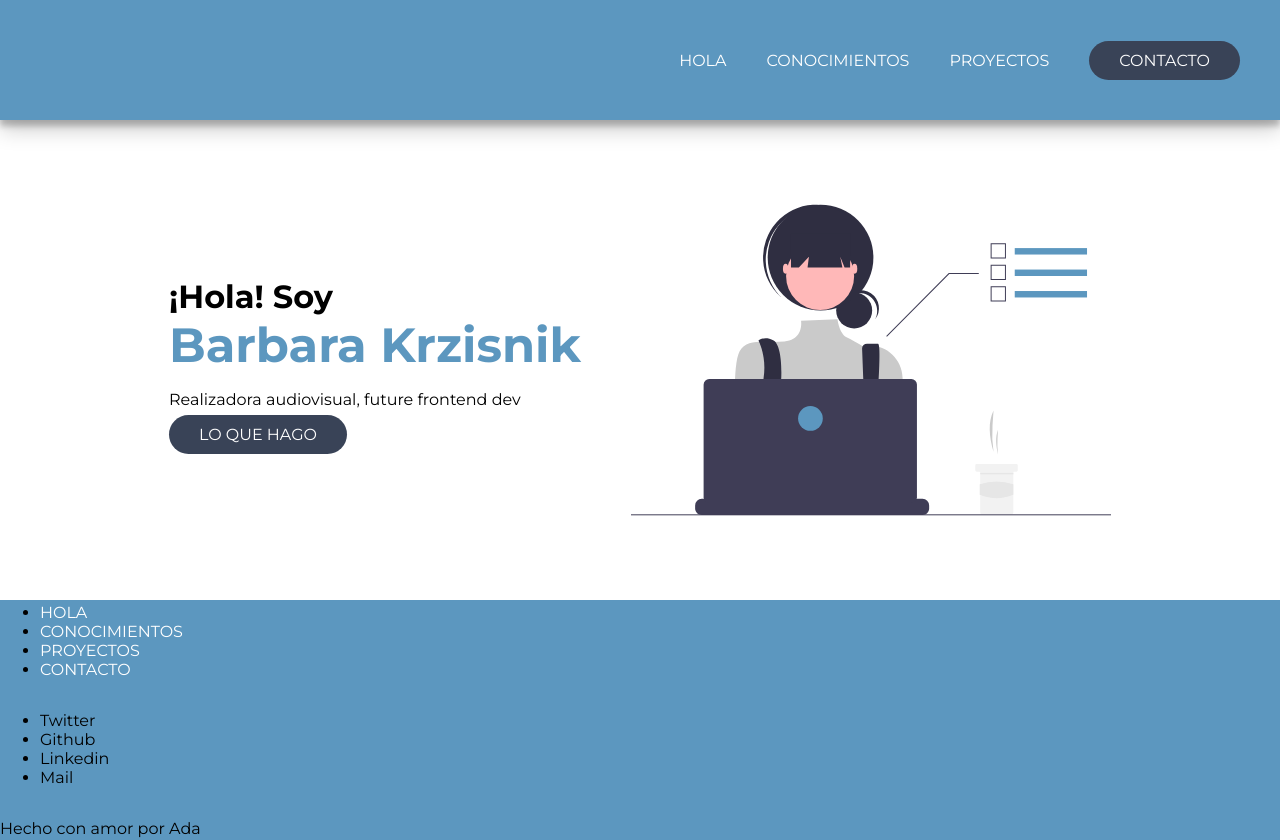
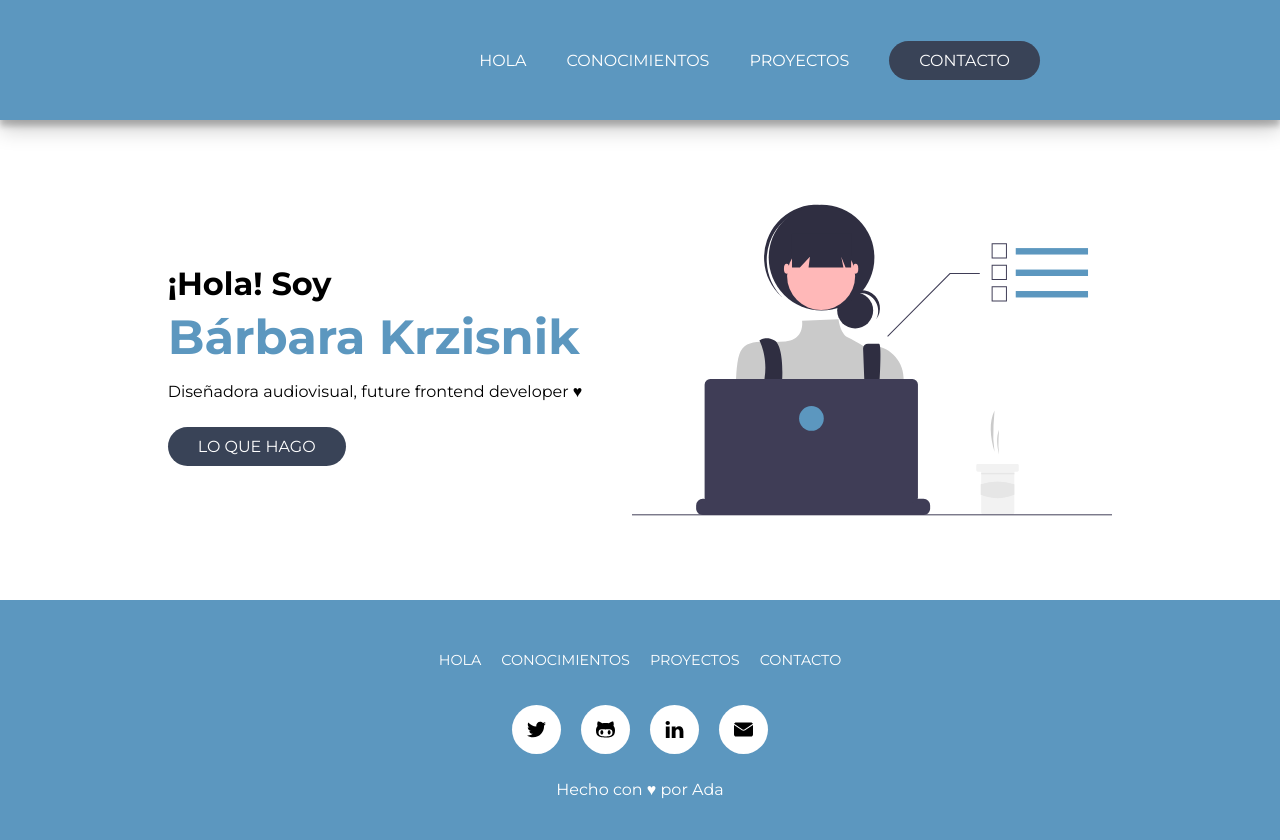
Before and after one commit to barbarakrzisnik/ADA-BarbaraKrzisnik, a plain HTML site: page Proyecto Final : Modulo I/Proyectofinal.html in a window 1280 px wide. Drawn offline with Linux system fonts and the light colour scheme.

Commit message:
footer 1

```diff
--- a/Proyecto Final : Modulo I/Proyectofinal.css
+++ b/Proyecto Final : Modulo I/Proyectofinal.css
@@ -6,7 +6,7 @@ html, body {
     box-sizing: border-box;
 }
 
-/* Header */
+/* Estilo Header */
 
 header {
     background-color: #5C97BF;
@@ -30,6 +30,7 @@ nav {
     display: flex;
     justify-content: space-between;
     color: white;
+    margin-right: 200px;
 
 }
 
@@ -57,7 +58,7 @@ a:hover {
 }
 
 /* Fin Estilo Header */
-/* Seccion HOLA */
+/* Estilo Seccion HOLA */
 
 .cuadrohola {
     display: flex;
@@ -70,6 +71,10 @@ a:hover {
     flex-direction: column;
     justify-content: center;
     margin-right: 50px;
+}
+
+.textohola div {
+    margin-top: 20px;
 }
 
 img {
@@ -86,6 +91,7 @@ img {
 h1 {
     font-size: 3em;
     margin: 0;
+    margin-top: 5px;
     color: #5C97BF;
 }
 
@@ -94,8 +100,9 @@ h2 {
 
 }
 
+/* Fin Estilo Seccion HOLA */
 
-
+/* Estilo Footer */
 
 footer {
     background-color: #5C97BF;
@@ -103,5 +110,55 @@ footer {
     display: flex;
     justify-content: center;
     flex-direction: column;
+    align-items: center;
 
 }
+
+.menusecundario {
+    list-style: none;
+    display: flex;
+    justify-content: space-between;
+    color: white;
+    padding: 0;
+    margin: 0;
+
+}
+
+.menusecundario li {
+    margin: 10px;
+    font-size: 0.9em;
+}
+
+.menuredes {
+    list-style: none;
+    display: flex;
+    justify-content: space-between;
+    color: white;
+    padding: 0;
+}
+
+.contenedorredes {
+    background-color: #FFFFFF;
+    border-radius: 100%;
+    padding: 15px;
+    margin: 10px;
+    display: flex;
+    justify-content: center;
+
+}
+
+.contenedorredes:hover{
+    background-color: #5C97BF;
+    border: 0.5px white solid;
+}
+
+.iconoredes {
+    height: 1.2em;
+    width: 1.2em;
+    margin: 0;
+}
+
+.copyright {
+    color: white;
+    margin: 0;
+}
--- a/Proyecto Final : Modulo I/Proyectofinal.html
+++ b/Proyecto Final : Modulo I/Proyectofinal.html
@@ -27,11 +27,11 @@
             <div class="cuadrohola">
                 <div class="textohola">
                     <p class="estiloparrafo">¡Hola! Soy</p>
-                    <h1>Barbara Krzisnik</h1>
-                    <p>Realizadora audiovisual, future frontend dev</p>
-                    <div><a href="" class="boton">LO QUE HAGO</a></div>
+                    <h1>Bárbara Krzisnik</h1>
+                    <p>Diseñadora audiovisual, future frontend developer ♥</p>
+                    <div><a href="#proyectos" class="boton">LO QUE HAGO</a></div>
                 </div>
-                <img src="undraw_Dev_focus_re_6iwt.svg" alt="IconoPersona">
+                <img src="/Imagenes/undraw_Dev_focus_re_6iwt.svg" alt="IconoPersona">
             </div>
         </section>
         <!--        <section id="conocimientos" class="conocimientos">
@@ -124,20 +124,20 @@
     </main>
     <footer>
         <nav>
-            <ul>
+            <ul class="menusecundario">
                 <li><a href="#Hola">HOLA</a></li>
                 <li><a href="#conocimientos">CONOCIMIENTOS</a></li>
                 <li><a href="#proyectos">PROYECTOS</a></li>
                 <li><a href="#contactame">CONTACTO</a></li>
             </ul>
         </nav>
-        <ul>
-            <li>Twitter</li>
-            <li>Github</li>
-            <li>Linkedin</li>
-            <li>Mail</li>
+        <ul class="menuredes">
+            <li><a href="https://www.twitter.com" class="contenedorredes"><img src="/Imagenes/gorjeo.svg" class="iconoredes"></a></li>
+            <li><a href="https://www.github.com" class="contenedorredes"><img src="/Imagenes/personaje-github.svg" class="iconoredes"></a></li>
+            <li><a href="https://www.github.com" class="contenedorredes"><img src="/Imagenes/linkedin.svg" class="iconoredes"></a></li>
+            <li><a href="https://www.github.com" class="contenedorredes"><img src="/Imagenes/email.svg" class="iconoredes"></a></li>
         </ul>
-        <p>Hecho con amor por Ada </p>
+        <p class="copyright">Hecho con ♥ por Ada </p>
     </footer>
 </body>
 
```
Also changed, not shown: Proyecto Final : Modulo I/Imagenes/email.svg (added), Proyecto Final : Modulo I/Imagenes/gorjeo.svg (added), Proyecto Final : Modulo I/Imagenes/heart.svg (added), Proyecto Final : Modulo I/Imagenes/linkedin.svg (added), Proyecto Final : Modulo I/Imagenes/personaje-github.svg (added), Proyecto Final : Modulo I/Imagenes/undraw_Dev_focus_re_6iwt.svg (renamed from Proyecto Final : Modulo I/undraw_Dev_focus_re_6iwt.svg).
